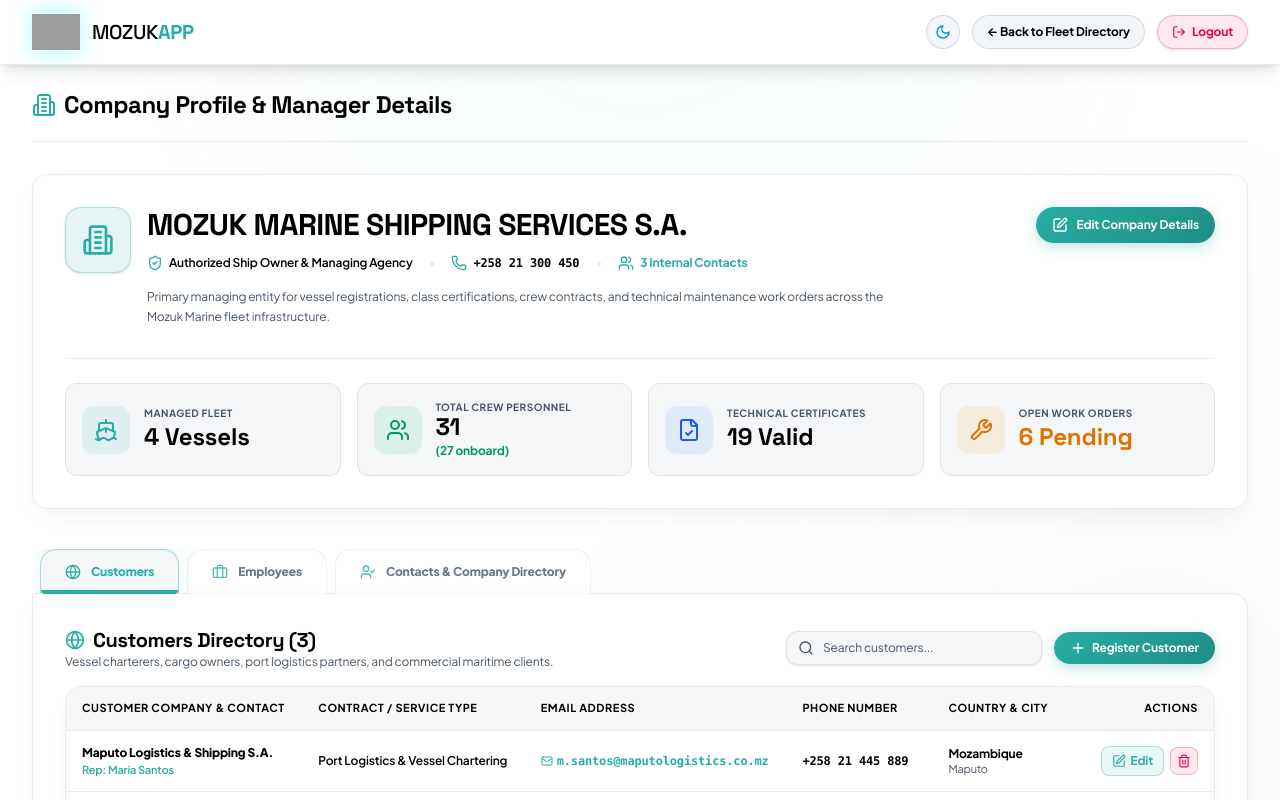
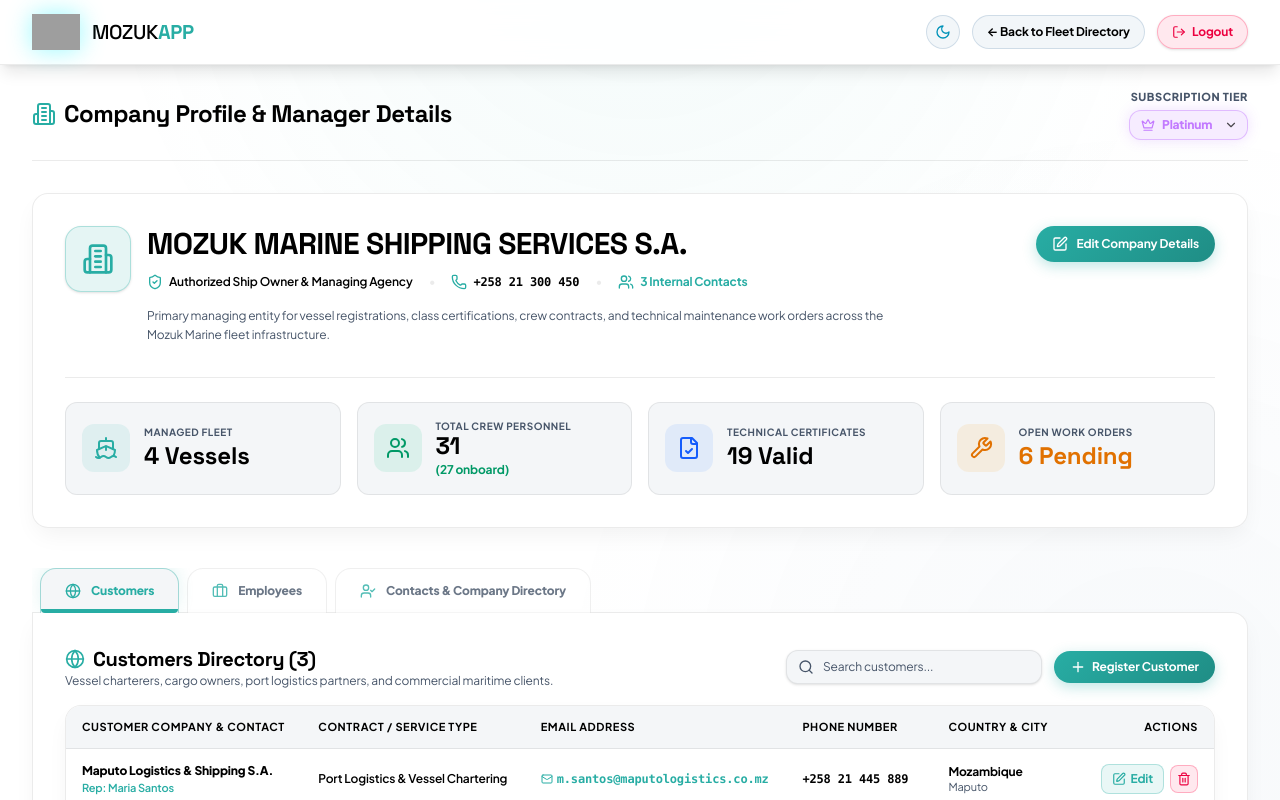
Before and after one commit to Drakhtar359/app-mozuk-marine, a React (Vite) app: page / in a window 1280 px wide. Both pictures are taken after a click on the button "Company Profile". Shown: the top 800 px of the page. Built offline with nearby package versions, Linux system fonts and the light colour scheme; grey boxes are pictures that could not be loaded.

Commit message:
Display and manage subscription tier on Company Profile

```diff
--- a/src/App.tsx
+++ b/src/App.tsx
@@ -485,6 +485,7 @@ export function App() {
     companyName: 'MOZUK MARINE SHIPPING SERVICES S.A.',
     country: 'Mozambique',
     phoneNumber: '+258 21 300 450',
+    subscriptionTier: 'Platinum',
     contactPeople: [
       {
         id: 'cp-1',
--- a/src/components/CompanyProfilePage.tsx
+++ b/src/components/CompanyProfilePage.tsx
@@ -1,6 +1,6 @@
 import React, { useState, useEffect } from 'react';
 import { motion, AnimatePresence } from 'framer-motion';
-import { ShipOwnerDetails, Ship, CrewMember, CompanyEmployee, CompanyContactPerson, CompanyCustomer } from '../types/vessel';
+import { ShipOwnerDetails, Ship, CrewMember, CompanyEmployee, CompanyContactPerson, CompanyCustomer, SubscriptionTier } from '../types/vessel';
 import { formatDate, getTodayDDMMYYYY } from '../utils/dateFormatter';
 import { DateInput } from './DateInput';
 import {
@@ -23,6 +23,10 @@ import {
   MapPin,
   Calendar,
   Search,
+  Crown,
+  Sparkles,
+  Shield,
+  ChevronDown,
 } from 'lucide-react';
 
 const DEFAULT_CUSTOMERS: CompanyCustomer[] = [
@@ -435,14 +439,85 @@ export const CompanyProfilePage: React.FC<CompanyProfilePageProps> = ({
     setIsEmployeeModalOpen(false);
   };
 
+  const currentTier: SubscriptionTier = ownerDetails.subscriptionTier || 'Platinum';
+
+  const handleUpdateTier = (newTier: SubscriptionTier) => {
+    if (onUpdateOwnerDetails) {
+      onUpdateOwnerDetails({
+        ...ownerDetails,
+        subscriptionTier: newTier,
+      });
+    }
+  };
+
+  const getTierBadgeStyles = (tier: SubscriptionTier) => {
+    switch (tier) {
+      case 'Diamond':
+        return 'bg-cyan-500/10 text-cyan-400 border-cyan-500/30 hover:border-cyan-400 shadow-[0_0_14px_rgba(6,182,212,0.18)]';
+      case 'Platinum':
+        return 'bg-purple-500/10 text-purple-400 border-purple-500/30 hover:border-purple-400 shadow-[0_0_14px_rgba(168,85,247,0.18)]';
+      case 'Gold':
+        return 'bg-amber-500/10 text-amber-400 border-amber-500/30 hover:border-amber-400 shadow-[0_0_14px_rgba(245,158,11,0.18)]';
+      case 'Silver':
+        return 'bg-slate-400/10 text-slate-300 border-slate-400/30 hover:border-slate-300 shadow-[0_0_14px_rgba(148,163,184,0.15)]';
+      case 'Free':
+      default:
+        return 'bg-emerald-500/10 text-emerald-400 border-emerald-500/30 hover:border-emerald-400 shadow-[0_0_14px_rgba(16,185,129,0.15)]';
+    }
+  };
+
+  const getTierIcon = (tier: SubscriptionTier) => {
+    switch (tier) {
+      case 'Diamond':
+        return <Sparkles className="w-3.5 h-3.5 text-cyan-400 shrink-0" />;
+      case 'Platinum':
+        return <Crown className="w-3.5 h-3.5 text-purple-400 shrink-0" />;
+      case 'Gold':
+        return <Crown className="w-3.5 h-3.5 text-amber-400 shrink-0" />;
+      case 'Silver':
+        return <ShieldCheck className="w-3.5 h-3.5 text-slate-300 shrink-0" />;
+      case 'Free':
+      default:
+        return <Shield className="w-3.5 h-3.5 text-emerald-400 shrink-0" />;
+    }
+  };
+
   return (
     <div className="space-y-8">
       {/* Top Header */}
-      <div className="border-b border-[var(--color-glass-border)] pb-5">
+      <div className="flex flex-col sm:flex-row sm:items-center justify-between gap-4 border-b border-[var(--color-glass-border)] pb-5">
         <h2 className="font-['Space_Grotesk',sans-serif] font-extrabold text-2xl text-[var(--text-main)] flex items-center gap-2">
           <Building2 className="w-6 h-6 text-[#28ada4]" />
           Company Profile & Manager Details
         </h2>
+
+        {/* Subscription Tier Block */}
+        <div className="flex flex-col sm:items-end shrink-0">
+          <span className="text-[11px] font-extrabold uppercase tracking-wider text-[var(--text-muted)]">
+            Subscription tier
+          </span>
+          <div className="mt-1 relative inline-flex items-center">
+            <div className="pointer-events-none absolute left-3 top-1/2 -translate-y-1/2 flex items-center">
+              {getTierIcon(currentTier)}
+            </div>
+            <select
+              value={currentTier}
+              onChange={(e) => handleUpdateTier(e.target.value as SubscriptionTier)}
+              className={`appearance-none pl-8 pr-8 py-1.5 rounded-xl font-extrabold text-xs border cursor-pointer focus:outline-none transition ${getTierBadgeStyles(
+                currentTier
+              )}`}
+            >
+              <option value="Diamond" className="bg-[var(--color-bg-alt)] text-[var(--text-main)] font-bold">Diamond</option>
+              <option value="Platinum" className="bg-[var(--color-bg-alt)] text-[var(--text-main)] font-bold">Platinum</option>
+              <option value="Gold" className="bg-[var(--color-bg-alt)] text-[var(--text-main)] font-bold">Gold</option>
+              <option value="Silver" className="bg-[var(--color-bg-alt)] text-[var(--text-main)] font-bold">Silver</option>
+              <option value="Free" className="bg-[var(--color-bg-alt)] text-[var(--text-main)] font-bold">Free</option>
+            </select>
+            <div className="pointer-events-none absolute right-2.5 top-1/2 -translate-y-1/2 flex items-center">
+              <ChevronDown className="w-3.5 h-3.5 opacity-70" />
+            </div>
+          </div>
+        </div>
       </div>
 
       {/* Main Company Overview Banner with Edit Company Details Button */}
--- a/src/components/ShipOwnerModal.tsx
+++ b/src/components/ShipOwnerModal.tsx
@@ -1,6 +1,6 @@
 import React, { useState, useEffect } from 'react';
 import { motion, AnimatePresence } from 'framer-motion';
-import { ShipOwnerDetails, CompanyContactPerson } from '../types/vessel';
+import { ShipOwnerDetails, CompanyContactPerson, SubscriptionTier } from '../types/vessel';
 import {
   Building2,
   Globe,
@@ -13,6 +13,7 @@ import {
   Users,
   Edit,
   Check,
+  Crown,
 } from 'lucide-react';
 
 interface ShipOwnerModalProps {
@@ -31,6 +32,9 @@ export const ShipOwnerModal: React.FC<ShipOwnerModalProps> = ({
   const [companyName, setCompanyName] = useState(ownerDetails.companyName || '');
   const [country, setCountry] = useState(ownerDetails.country || '');
   const [phoneNumber, setPhoneNumber] = useState(ownerDetails.phoneNumber || '');
+  const [subscriptionTier, setSubscriptionTier] = useState<SubscriptionTier>(
+    ownerDetails.subscriptionTier || 'Platinum'
+  );
   const [contactPeople, setContactPeople] = useState<CompanyContactPerson[]>(
     ownerDetails.contactPeople || []
   );
@@ -42,6 +46,7 @@ export const ShipOwnerModal: React.FC<ShipOwnerModalProps> = ({
     setCompanyName(ownerDetails.companyName || '');
     setCountry(ownerDetails.country || '');
     setPhoneNumber(ownerDetails.phoneNumber || '');
+    setSubscriptionTier(ownerDetails.subscriptionTier || 'Platinum');
     setContactPeople(ownerDetails.contactPeople || []);
     setEditingId(null);
   }, [ownerDetails, isOpen]);
@@ -80,9 +85,11 @@ export const ShipOwnerModal: React.FC<ShipOwnerModalProps> = ({
   const handleSubmit = (e: React.FormEvent) => {
     e.preventDefault();
     onSave({
+      ...ownerDetails,
       companyName: companyName.trim() || 'MOZUK MARINE SHIPPING SERVICES S.A.',
       country: country.trim() || 'Mozambique',
       phoneNumber: phoneNumber.trim() || '+258 21 300 450',
+      subscriptionTier: subscriptionTier || 'Platinum',
       contactPeople: contactPeople.filter((cp) => cp.fullName.trim() !== ''),
     });
     onClose();
@@ -172,7 +179,7 @@ export const ShipOwnerModal: React.FC<ShipOwnerModalProps> = ({
                   </div>
 
                   {/* Main Phone Number */}
-                  <div className="sm:col-span-2">
+                  <div>
                     <label className="block text-[var(--text-main)] font-bold mb-1 flex items-center gap-1">
                       <Phone className="w-3.5 h-3.5 text-cyan-400" /> Company Phone Number *
                     </label>
@@ -184,6 +191,24 @@ export const ShipOwnerModal: React.FC<ShipOwnerModalProps> = ({
                       required
                       className="w-full bg-[var(--color-bg)] border border-[var(--color-glass-border)] rounded-xl px-3.5 py-2.5 text-xs font-mono text-[var(--text-main)]"
                     />
+                  </div>
+
+                  {/* Subscription Tier */}
+                  <div>
+                    <label className="block text-[var(--text-main)] font-bold mb-1 flex items-center gap-1">
+                      <Crown className="w-3.5 h-3.5 text-amber-400" /> Subscription Tier *
+                    </label>
+                    <select
+                      value={subscriptionTier}
+                      onChange={(e) => setSubscriptionTier(e.target.value as SubscriptionTier)}
+                      className="w-full bg-[var(--color-bg)] border border-[var(--color-glass-border)] rounded-xl px-3.5 py-2.5 text-xs text-[var(--text-main)] font-semibold cursor-pointer"
+                    >
+                      <option value="Free">Free</option>
+                      <option value="Silver">Silver</option>
+                      <option value="Gold">Gold</option>
+                      <option value="Platinum">Platinum</option>
+                      <option value="Diamond">Diamond</option>
+                    </select>
                   </div>
                 </div>
               </div>
--- a/src/types/vessel.ts
+++ b/src/types/vessel.ts
@@ -153,10 +153,13 @@ export interface CompanyCustomer {
   notes?: string;
 }
 
+export type SubscriptionTier = 'Free' | 'Silver' | 'Gold' | 'Platinum' | 'Diamond';
+
 export interface ShipOwnerDetails {
   companyName: string;
   country: string;
   phoneNumber: string;
+  subscriptionTier?: SubscriptionTier;
   contactPeople: CompanyContactPerson[];
   employees?: CompanyEmployee[];
   customers?: CompanyCustomer[];
```
